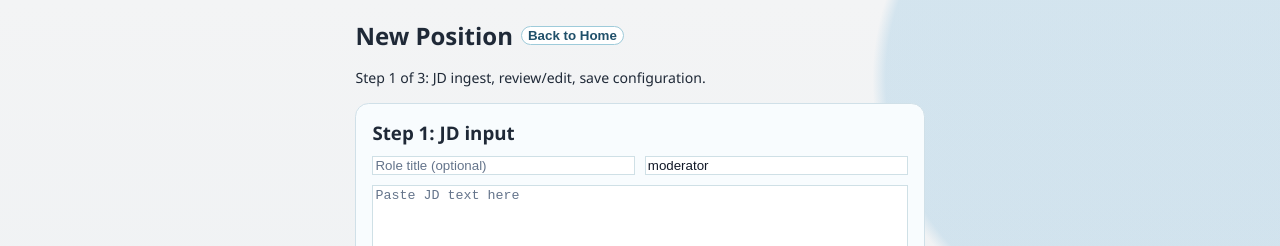
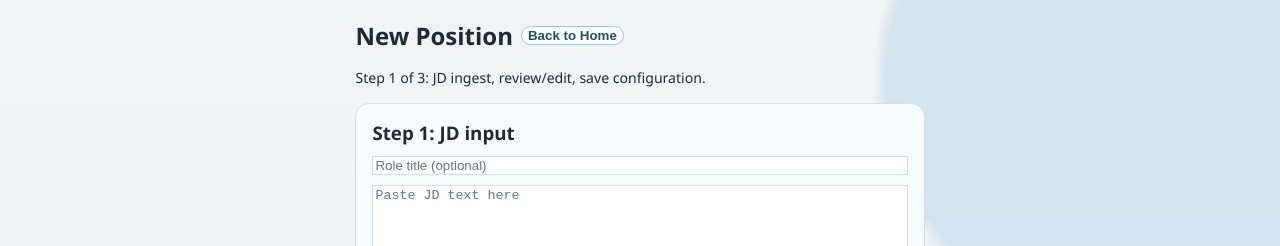
Before and after one commit to ankurgarg-dev/LIVESTREAMBOT, a Next.js app: page /positions/new in a window 1280 px wide. Shown: the top 246 px of the page. Built offline with nearby package versions, Linux system fonts and the light colour scheme.

Commit message:
Fix new draft reset and remove unused created-by input

```diff
--- a/app/positions/new/page.tsx
+++ b/app/positions/new/page.tsx
@@ -160,6 +160,7 @@ function TagInput(props: {
 function NewPositionPageContent() {
   const router = useRouter();
   const searchParams = useSearchParams();
+  const jdFileInputRef = React.useRef<HTMLInputElement | null>(null);
   const [step, setStep] = React.useState<1 | 2 | 3>(1);
   const [loading, setLoading] = React.useState(false);
   const [saving, setSaving] = React.useState(false);
@@ -169,7 +170,7 @@ function NewPositionPageContent() {
   const [roleTitle, setRoleTitle] = React.useState('');
   const [jdText, setJdText] = React.useState('');
   const [jdFile, setJdFile] = React.useState<File | null>(null);
-  const [createdBy, setCreatedBy] = React.useState('moderator');
+  const createdBy = 'moderator';
 
   const [rawExtraction, setRawExtraction] = React.useState<unknown>(null);
   const [editingPositionId, setEditingPositionId] = React.useState('');
@@ -299,6 +300,9 @@ function NewPositionPageContent() {
 
   const startNew = () => {
     setStep(1);
+    setRoleTitle('');
+    setJdText('');
+    setJdFile(null);
     setEditingPositionId('');
     setRawExtraction(null);
     setPrefill(emptyConfig());
@@ -309,6 +313,9 @@ function NewPositionPageContent() {
     setConfidence(0);
     setError('');
     setSuccess('');
+    if (jdFileInputRef.current) {
+      jdFileInputRef.current.value = '';
+    }
   };
 
   const onJdFileChange = (event: React.ChangeEvent<HTMLInputElement>) => {
@@ -341,10 +348,7 @@ function NewPositionPageContent() {
 
       <section className={styles.panel}>
         <h3 style={{ margin: 0 }}>Step 1: JD input</h3>
-        <div className={styles.grid2}>
-          <input value={roleTitle} onChange={(e) => setRoleTitle(e.target.value)} placeholder="Role title (optional)" />
-          <input value={createdBy} onChange={(e) => setCreatedBy(e.target.value)} placeholder="Created by" />
-        </div>
+        <input value={roleTitle} onChange={(e) => setRoleTitle(e.target.value)} placeholder="Role title (optional)" />
         <textarea
           rows={8}
           value={jdText}
@@ -352,6 +356,7 @@ function NewPositionPageContent() {
           placeholder="Paste JD text here"
         />
         <input
+          ref={jdFileInputRef}
           type="file"
           accept=".txt,.md,.json,.csv,.doc,.docx,.pdf,text/plain,text/markdown,application/json,text/csv,application/msword,application/vnd.openxmlformats-officedocument.wordprocessingml.document,application/pdf"
           onChange={onJdFileChange}
```
